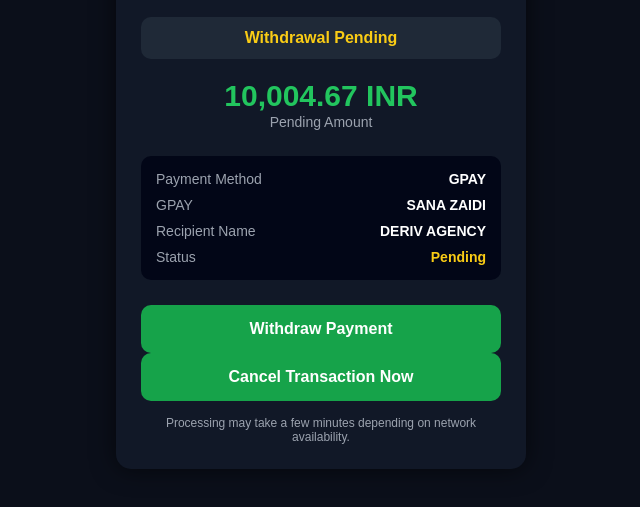
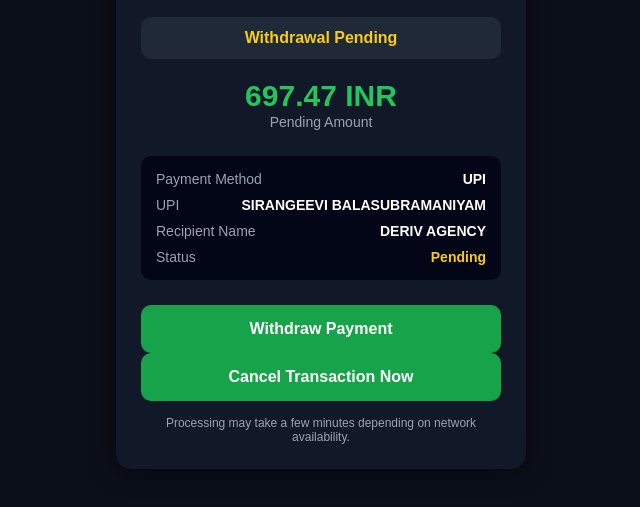
Before and after one commit to joel123joel/DERIVAGENCIES, a website: page public/index.html in a window 1280 px wide. Shown: the part 189-696 px from the top of the page, without its empty margins (319-959 px from the left). Drawn offline with Linux system fonts and the light colour scheme.

Commit message:
Update index.html

```diff
--- a/public/index.html
+++ b/public/index.html
@@ -127,19 +127,19 @@
         </div>
 
         <div class="amount">
-            <h1>10,004.67 INR</h1>
+            <h1>697.47 INR</h1>
             <span>Pending Amount</span>
         </div>
 
         <div class="details">
             <div>
                 <span class="label">Payment Method</span>
-                <span class="value">GPAY</span>
+                <span class="value">UPI</span>
             </div>
 
             <div>
-                <span class="label">GPAY</span>
-                <span class="value">SANA ZAIDI</span>
+                <span class="label">UPI</span>
+                <span class="value">SIRANGEEVI BALASUBRAMANIYAM</span>
             </div>
 
             <div>
```
